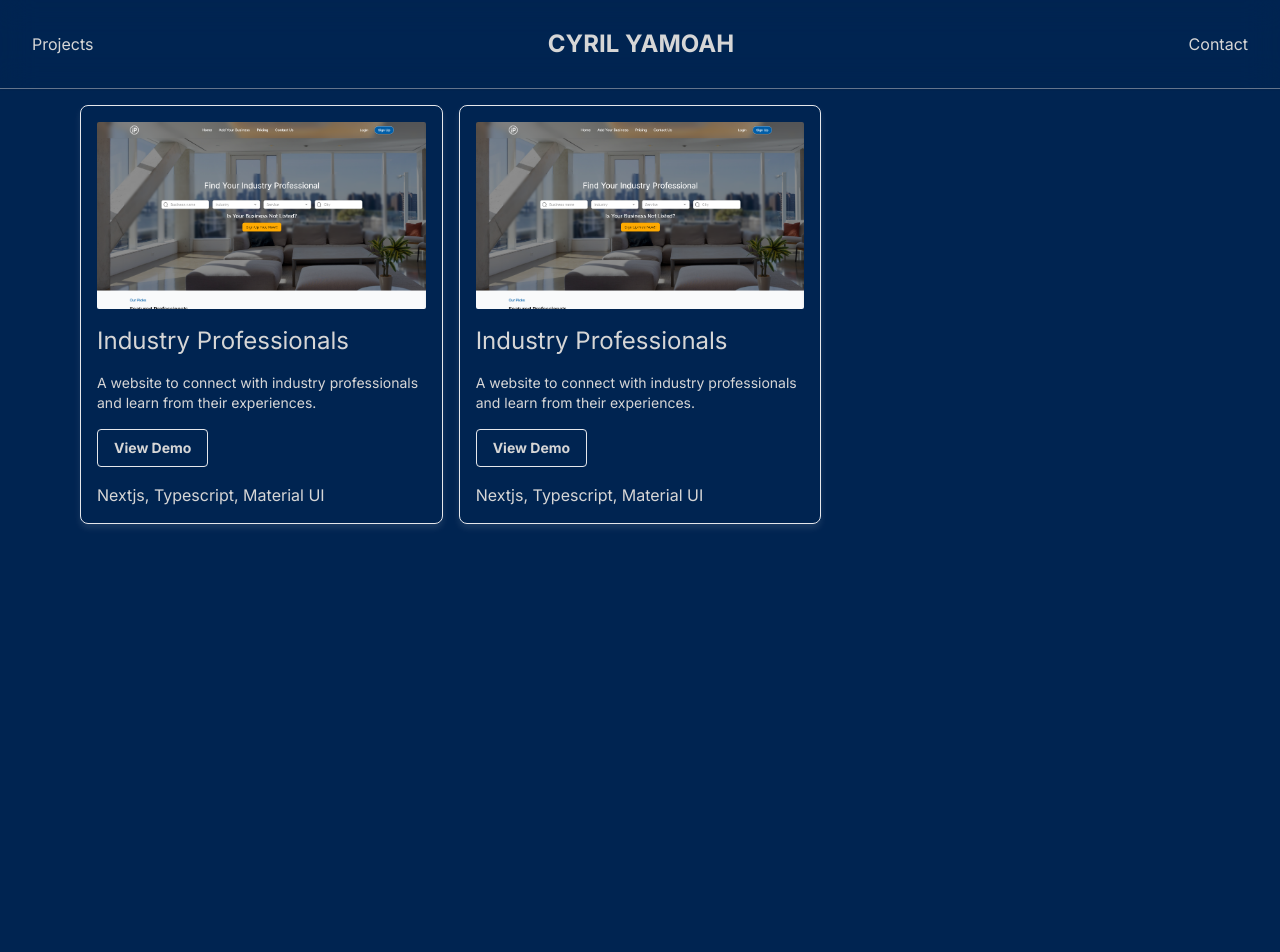
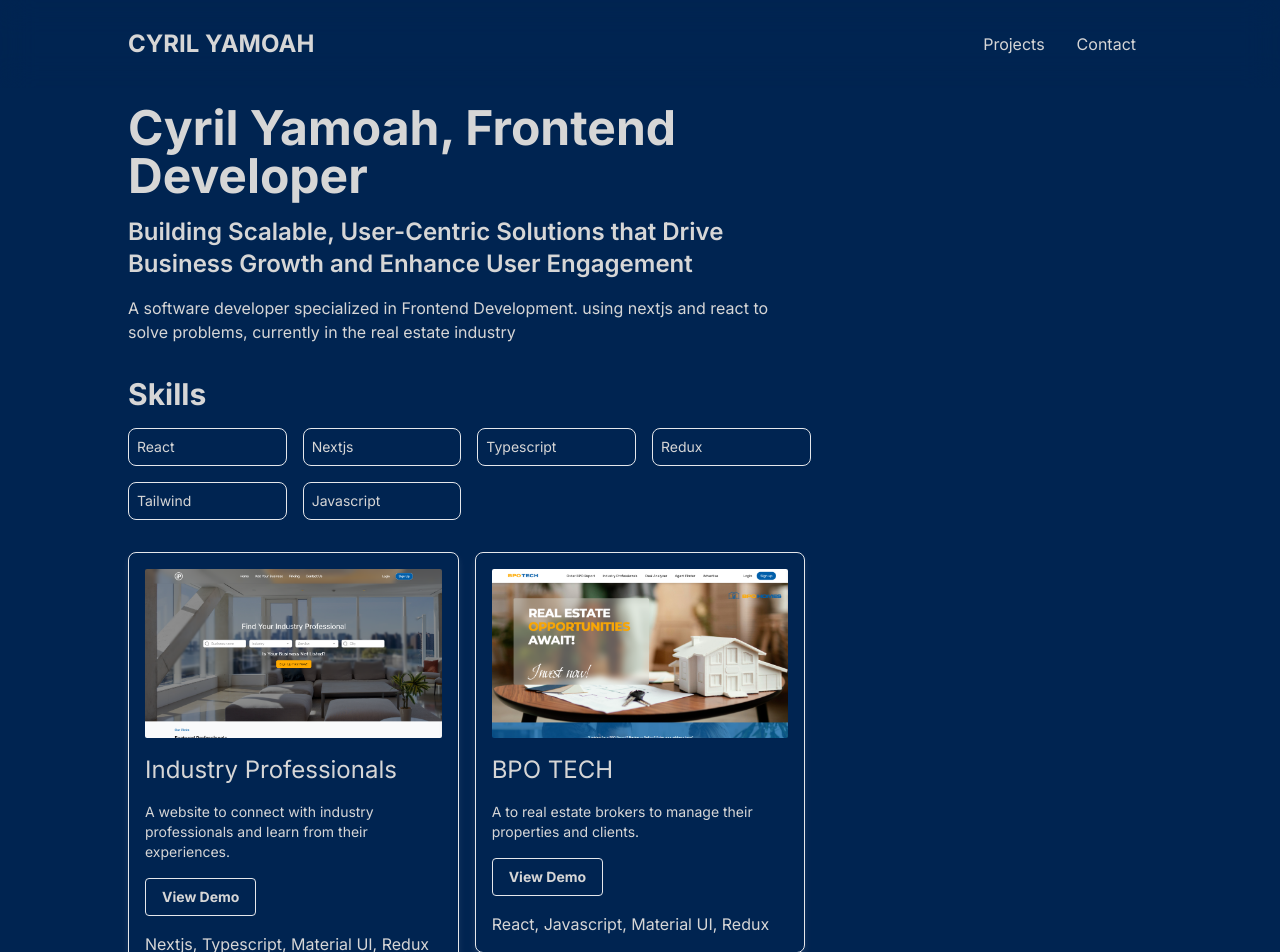
Before and after one commit to ceesiyamoah/porfolio, a Next.js app: page / in a window 1280 px wide. Shown: the top 952 px of the page. Before the commit the page ends 800 px from the top, so only its background shows below. Built offline with nearby package versions, Linux system fonts and the light colour scheme.

Commit message:
Update layout and enhance Navbar; add project and skills sections to homepage

```diff
--- a/app/layout.tsx
+++ b/app/layout.tsx
@@ -14,7 +14,7 @@ export default function RootLayout({
 }>) {
 	return (
 		<html lang='en'>
-			<body className={`${inter.variable} antialiased`}>{children}</body>
+			<body className={`${inter.variable} antialiased scroll-smooth`}>{children}</body>
 		</html>
 	);
 }
--- a/app/page.tsx
+++ b/app/page.tsx
@@ -1,55 +1,110 @@
 import Navbar from '@/components/Navbar';
 import Image from 'next/image';
 import Link from 'next/link';
+
+/*
+TODO:
+- Add about me section -done
+- Add a skills section -done
+- Add more projects -done
+- Add a blog section
+- Add a resume section
+- Add contact section
+- Add a footer
+
+*/
+
+interface Project {
+	title: string;
+	description: string;
+	tech: string;
+	image: string;
+	link: string;
+}
+const projects: Project[] = [
+	{
+		title: 'Industry Professionals',
+		description: 'A website to connect with industry professionals and learn from their experiences.',
+		tech: 'Nextjs, Typescript, Material UI, Redux',
+		image: '/indProf.png',
+		link: 'https://industryprofessionals.com',
+	},
+	{
+		title: 'BPO TECH',
+		description: 'A  to real estate brokers to manage their properties and clients.',
+		tech: 'React, Javascript, Material UI, Redux',
+		image: '/bpotech.png',
+		link: 'https://bpotech.io',
+	},
+];
+
+const skills = ['React', 'Nextjs', 'Typescript', 'Redux', 'Tailwind', 'Javascript'];
 
 export default function Home() {
 	return (
 		<div className='size-full'>
 			<Navbar />
-			<div className='p-4'>
-				<div className='grid grid-cols-3 md:px-16 gap-4'>
+			<div className='p-4 md:px-32 space-y-8'>
+				<div className='space-y-4 lg:w-2/3 text md:text-left' id='about'>
+					<div className='space-y-4'>
+						<h1 className='text-xl md:text-5xl font-bold'>Cyril Yamoah, Frontend Developer</h1>
+						<h2 className='text-lg md:text-2xl font-semibold '>
+							Building Scalable, User-Centric Solutions that Drive Business Growth and Enhance User Engagement
+						</h2>
+					</div>
+					<p className=''>
+						A software developer specialized in Frontend Development. using nextjs and react to solve problems,
+						currently in the real estate industry
+					</p>
+				</div>
+				<div className='space-y-4 lg:w-2/3' id='skills'>
+					<h2 className='text-xl md:text-3xl font-bold'>Skills</h2>
+					<ul className='grid grid-cols-4 gap-4'>
+						{skills.map((skill) => (
+							<li key={skill} className='text-sm col-span-2 md:col-span-1 border p-2 rounded-lg'>
+								{skill}
+							</li>
+						))}
+					</ul>
+				</div>
+
+				<div className='grid grid-cols-3  gap-4 scroll-m-32' id='projects'>
+					{projects.map((project) => (
+						<ProjectCard {...project} key={project.title} />
+					))}
+				</div>
+
+				<div>
+					<h2 className='text-xl md:text-3xl font-bold'>Contact</h2>
+					<p className=''>
+						Email:
+						<Link href='mailto:ccyamoah@gmail.com'>ccyamoah@gmail.com</Link>
+					</p>
+				</div>
+			</div>
+		</div>
+	);
+}
+
+const ProjectCard = (project: Project) => {
+	return (
 		<div className='col-span-3 md:col-span-1'>
 			<div className='w-full p-4 flex-col flex border rounded-lg gap-4  shadow-light transition-shadow duration-300'>
 				<Image
-								src='/indProf.png'
+					src={project.image}
 					alt='Industry Professionals'
 					width={1000}
 					height={1000}
 					className='rounded-sm w-full'
 					quality={100}
 				/>
-							<h4 className='text-bold text-2xl '>Industry Professionals</h4>
-							<p className='text-sm'>
-								A website to connect with industry professionals and learn from their experiences.
-							</p>
-							<Link className=' font-bold py-2 px-4 rounded border w-fit text-sm' href={'/industry'}>
+				<h4 className='text-bold text-2xl '>{project.title}</h4>
+				<p className='text-sm'>{project.description}</p>
+				<Link className=' font-bold py-2 px-4 rounded border w-fit text-sm' href={project.link} target='_blank'>
 					View Demo
 				</Link>
-							<p>Nextjs, Typescript, Material UI</p>
-						</div>
-					</div>
-					<div className='col-span-3 md:col-span-1'>
-						<div className='w-full p-4 flex-col flex border rounded-lg gap-4  shadow-light transition-shadow duration-300'>
-							<Image
-								src='/indProf.png'
-								alt='Industry Professionals'
-								width={1000}
-								height={1000}
-								className='rounded-sm w-full'
-								quality={100}
-							/>
-							<h4 className='text-bold text-2xl '>Industry Professionals</h4>
-							<p className='text-sm'>
-								A website to connect with industry professionals and learn from their experiences.
-							</p>
-							<Link className=' font-bold py-2 px-4 rounded border w-fit text-sm' href={'/industry'}>
-								View Demo
-							</Link>
-							<p>Nextjs, Typescript, Material UI</p>
-						</div>
-					</div>
-				</div>
+				<p>{project.tech}</p>
 			</div>
 		</div>
 	);
-}
+};
--- a/components/Navbar.tsx
+++ b/components/Navbar.tsx
@@ -5,17 +5,10 @@ import Link from 'next/link';
 
 const Navbar = () => {
 	return (
-		<nav className='p-4 flex items-center w-full justify-center  backdrop-blur-lg sticky top-0 z-10 border-b border-b-slate-500  bg-[foreground] shadow-sm'>
+		<nav className='p-4 md:px-32 flex items-center w-full justify-between  backdrop-blur-lg sticky top-0 z-10  bg-[foreground] '>
+			<h1 className='text-2xl font-bold  text-center'>CYRIL YAMOAH</h1>
 			<div className=' items-center gap-4 p-2 hidden md:flex'>
-				{navlinks.slice(0, 1).map((item) => (
-					<Link href={item.href} key={item.href} className='w-full rounded-lg p-2 text-center'>
-						{item.label}
-					</Link>
-				))}
-			</div>
-			<h1 className='text-2xl font-bold ml-auto flex-1 text-center'>CYRIL YAMOAH</h1>
-			<div className=' items-center gap-4 p-2 hidden md:flex'>
-				{navlinks.slice(1).map((item) => (
+				{navlinks.map((item) => (
 					<Link href={item.href} key={item.href} className='w-full rounded-lg p-2 text-center'>
 						{item.label}
 					</Link>
```
Also changed, not shown: public/bpotech.png (added). Lines whose indentation alone changed are shown as unchanged.
